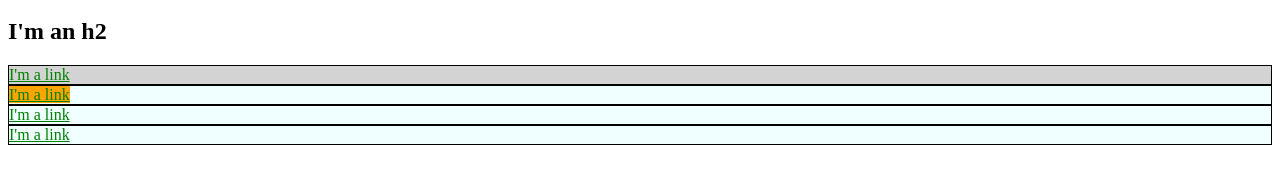
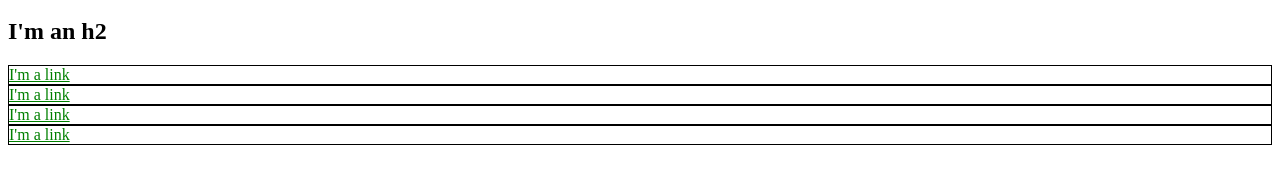
Before and after one commit to Sylvain971/learncssthehardway, a plain HTML site: page index.html in a window 1280 px wide. Shown: the part 136-320 px from the top of the page. Drawn offline with Linux system fonts and the light colour scheme.

Commit message:
Back to the beginning. Setting the basic HTML version

```diff
--- a/index.html
+++ b/index.html
@@ -3,57 +3,32 @@
 	<head>
 		<title>Test Page: Don't Panic</title>
 		<meta charset="utf-8">
-		<style>
-			a {
-				color: red;
-			}
-
-			#exec-bio {
-				background-color: lightgray;
-			}
-
-			#orange_life {
-				background-color: orange;
-			}
-
-			.bio-box {
-				border: 1px solid black;
-			}
-
-			.bio-box a {
-				color: green;
-			}
-
-			.blue {
-				background-color: azure;
-			}
-		</style>
 	</head>
 	<body>
 		<h1>I'm an h1</h1>
 		<ul>
 			<li>
-				<a href="http://example.com/">Link</a>
+				<a href="http://example.com" style="color: red;">Link</a>
 			</li>
 			<li>
-				<a href="http://example.com/"> Link</a>
+				<a href="http://example.com/" style="color: red;">Link</a>
 			</li>
 			<li>
-				<a href="http://example.com/">Link</a>
+				<a href="http://example.com/" style="color: red;">Link</a>
 			</li>
 		</ul>
 		<h2>I'm an h2</h2>
-		<div id="exec-bio" class="bio-box blue">
-			<a href="http://example.com/">I'm a link</a>
+		<div style="border: 1px solid black;">
+			<a href="http://example.com/" style="color: green;">I'm a link</a>
 		</div>
-		<div class="bio-box blue">
-			<a id="orange_life" href="http://example.com"> I'm a link</a>
+		<div style="border: 1px solid black;">
+			<a href="http://example.com/" style="color: green;">I'm a link</a>
 		</div>
-		<div class="bio-box blue">
-			<a href="http://example.com">I'm a link</a>
+		<div style="border: 1px solid black;">
+			<a href="http://example.com/" style="color: green;">I'm a link</a>
 		</div>
-		<div class="bio-box blue">
-			<a href="http://example.com">I'm a link</a>
+		<div style="border: 1px solid black;">
+			<a href="http://example.com/" style="color: green;">I'm a link</a>
 		</div>
 	</body>
 </html>
```
